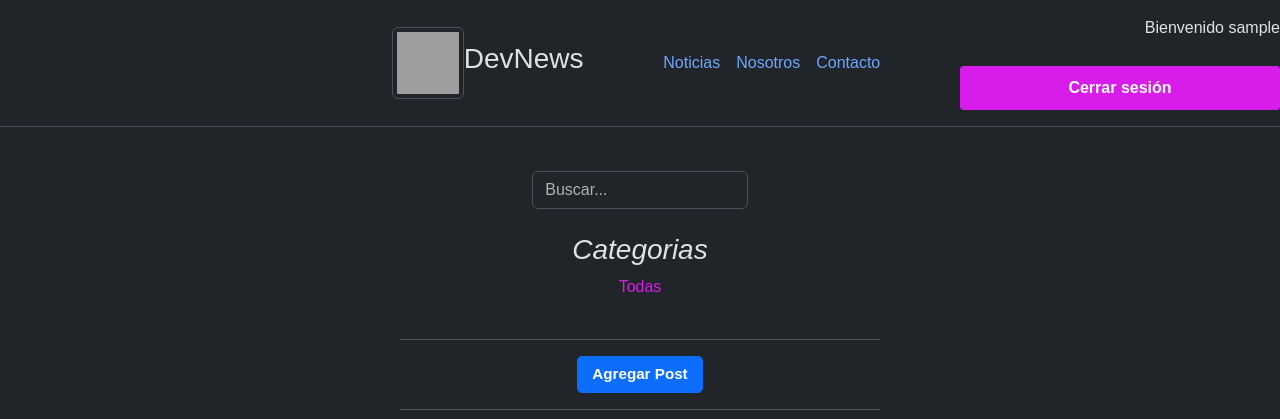
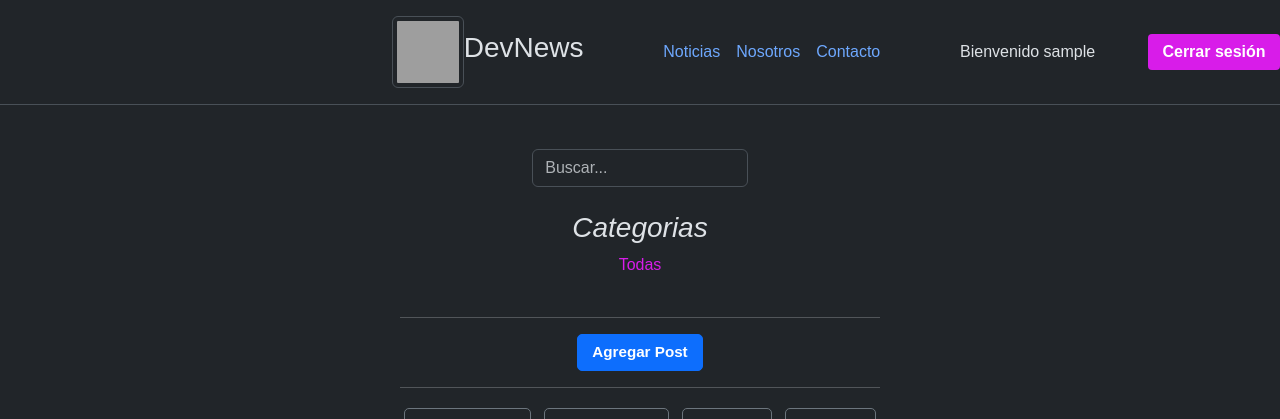
Before and after one commit to emyypg/blog, a Django app: page / in a window 1280 px wide. Shown: the top 419 px of the page. Run offline with Django 5.2, Linux system fonts and the light colour scheme; the visitor is signed in with stand-in values (Sample User, id 1); data that the repository does not hold is empty; grey boxes are pictures that could not be loaded.

Commit message:
Centrado verticalmente bienvenida a usuario.

```diff
--- a/static/css/styles.css
+++ b/static/css/styles.css
@@ -139,13 +139,13 @@ body {
 button[type="submit"] {
     background-color: #d81ce9;
     color: white;
-    padding: 10px 15px;
+    /* padding: 10px 15px; */
     border: none;
     border-radius: 4px;
     cursor: pointer;
     width: 100%;
     font-size: 16px;
-    margin-top: 10px;
+    /* margin-top: 10px; */
 }
 
 button[type="submit"]:hover {
@@ -171,4 +171,18 @@ a:hover {
 .logo {
   width: 72px;
   height: 72px;
+<<<<<<< Updated upstream
+=======
 }
+
+.active {
+  color: #007bff;
+  font-weight: bold;
+  text-decoration: underline;
+}
+
+.bienvenido {
+    margin-top: 0.5rem;
+    margin-bottom: 0.5rem;
+>>>>>>> Stashed changes
+}
--- a/templates/navbar.html
+++ b/templates/navbar.html
@@ -36,10 +36,10 @@
         <li><a href="#" class="nav-link px-2">Contacto</a></li>
     </ul>
 
-    <div class="col-md-3 text-end">
+    <div class="col-md-3 col-6 d-flex justify-content-center align-items-center">
         {% if user.is_authenticated %}
-            <p class="centered">Bienvenido {{ user.username }} </p>
-            <form action="{% url 'usuarios:logout' %}" method="post" style="display: inline;">
+            <p class="bienvenido text-center centered flex-fill me-2 d-flex align-items-center">Bienvenido {{ user.username }} </p>
+            <form action="{% url 'usuarios:logout' %}" method="post" style="" class="p-0 m-0">
                 {% csrf_token %}
                 <button type="submit" class="btn btn-primary">Cerrar sesión</button>
             </form>
```
